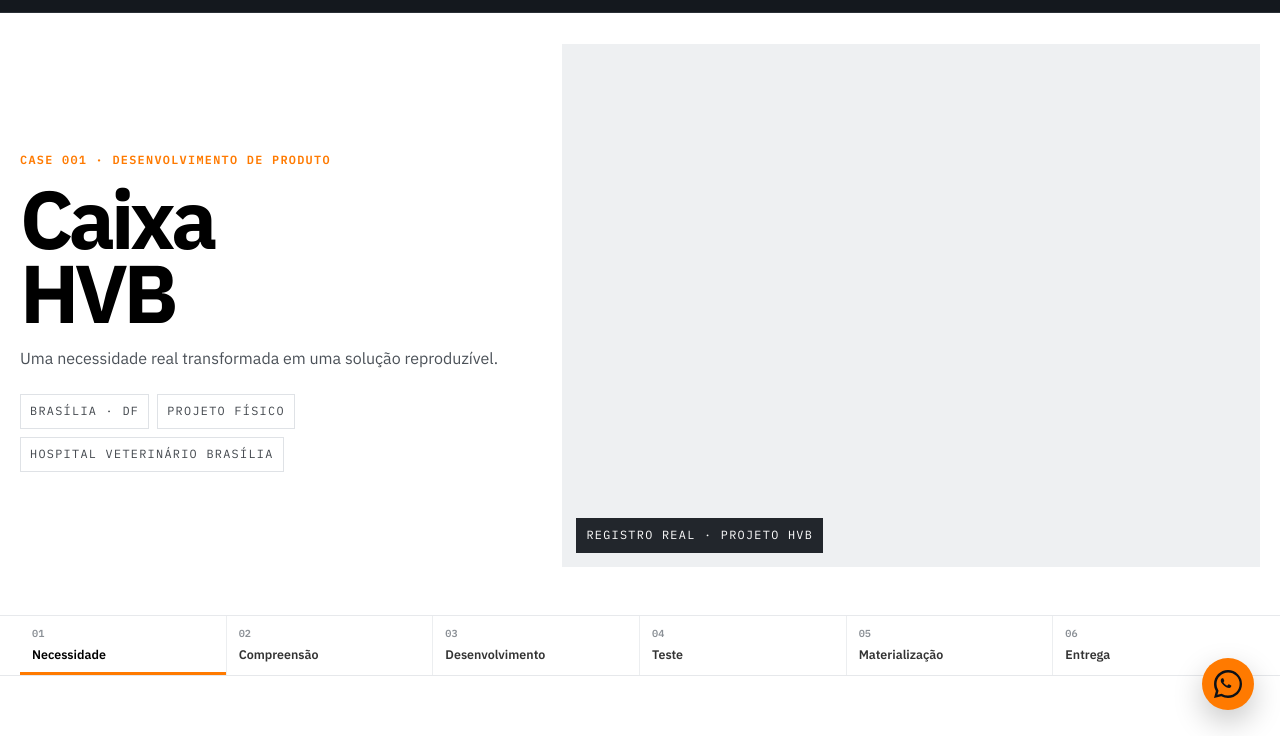
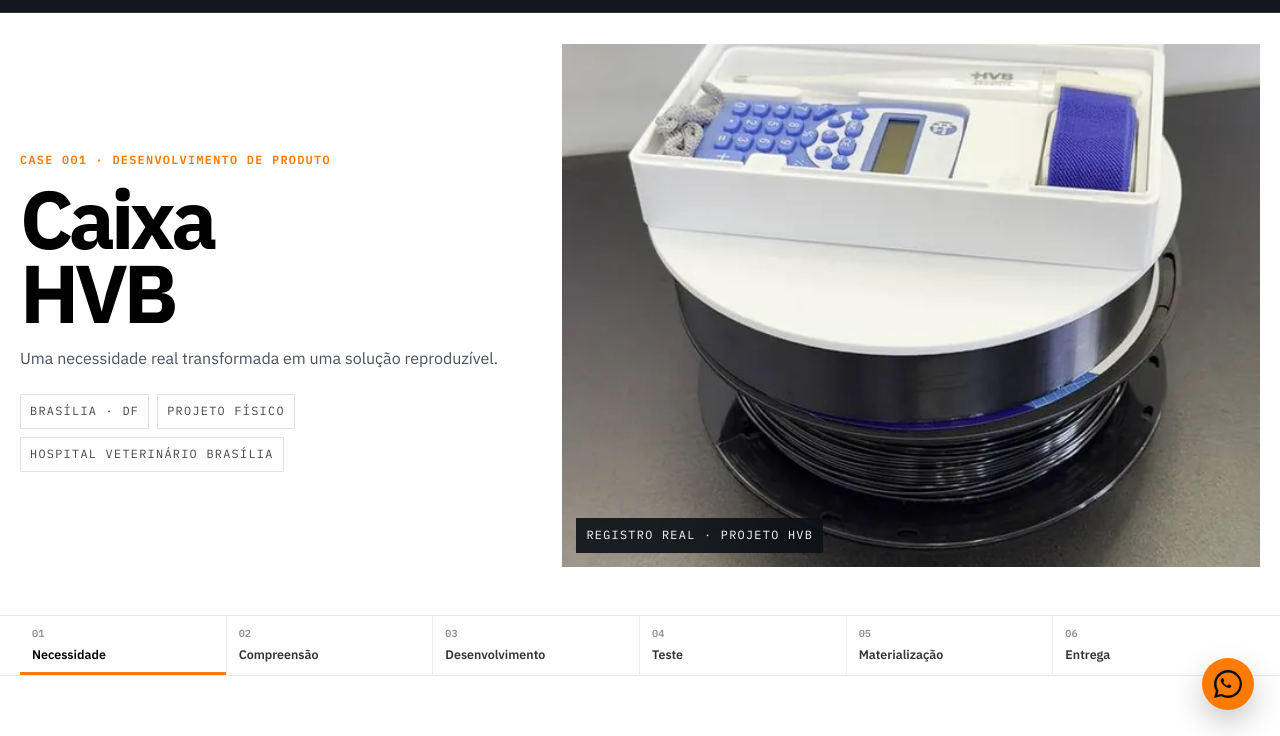
Before and after one commit to BeskelBR/beskel-site, a plain HTML site: page pages/case-hvb.html in a window 1280 px wide. Shown: the part 64-800 px from the top of the page. Drawn offline with Linux system fonts and the light colour scheme.

Commit message:
Corrige definitivamente as imagens WebP do Case HVB
Publica quatro WebP íntegros e validados, atualiza as referências do Case HVB e remove os assets corrompidos/obsoletos.

```diff
--- a/pages/case-hvb.html
+++ b/pages/case-hvb.html
@@ -29,21 +29,21 @@
 <a class="skip-link" href="#conteudo">Pular para o conteúdo</a>
 <header class="site-header"><div class="container nav-wrap"><a class="brand" href="/" aria-label="BESKEL — início"><img src="/assets/img/beskel-symbol-master-dark.svg" alt="" width="493" height="552"><span>BESKEL</span></a><button class="menu-toggle" type="button" aria-controls="menu-principal" aria-expanded="false" aria-label="Abrir menu">☰</button><nav class="main-nav" id="menu-principal" aria-label="Navegação principal"><a href="/sobre/">Sobre</a><a href="/servicos/">Soluções</a><a class="active" aria-current="page" href="/portfolio/">Projetos</a><a href="/contato/">Contato</a><a class="btn btn-small" href="/contato/#orcamento">Falar sobre uma necessidade</a></nav></div></header>
 <main id="conteudo" tabindex="-1">
-<section class="case-hero"><div class="case-shell case-hero-grid"><div><p class="case-eyebrow">CASE 001 · DESENVOLVIMENTO DE PRODUTO</p><h1>Caixa<br>HVB</h1><p class="case-lead">Uma necessidade real transformada em uma solução reproduzível.</p><div class="case-meta case-mono"><span>Brasília · DF</span><span>Projeto físico</span><span>Hospital Veterinário Brasília</span></div></div><figure class="case-hero-media"><img src="/assets/cases/hvb/producao-hvb.webp" alt="Caixas do projeto HVB em etapa final de montagem na oficina BESKEL"><figcaption class="case-stamp case-mono">Registro real · projeto HVB</figcaption></figure></div></section>
+<section class="case-hero"><div class="case-shell case-hero-grid"><div><p class="case-eyebrow">CASE 001 · DESENVOLVIMENTO DE PRODUTO</p><h1>Caixa<br>HVB</h1><p class="case-lead">Uma necessidade real transformada em uma solução reproduzível.</p><div class="case-meta case-mono"><span>Brasília · DF</span><span>Projeto físico</span><span>Hospital Veterinário Brasília</span></div></div><figure class="case-hero-media"><img src="/assets/cases/hvb/hero-hvb.webp" alt="Caixa HVB aberta com os equipamentos organizados"><figcaption class="case-stamp case-mono">Registro real · projeto HVB</figcaption></figure></div></section>
 
 <div class="case-index-wrap"><nav class="case-shell case-index" aria-label="Etapas do case"><a href="#necessidade" data-target="necessidade"><small>01</small>Necessidade</a><a href="#compreensao" data-target="compreensao"><small>02</small>Compreensão</a><a href="#desenvolvimento" data-target="desenvolvimento"><small>03</small>Desenvolvimento</a><a href="#teste" data-target="teste"><small>04</small>Teste</a><a href="#materializacao" data-target="materializacao"><small>05</small>Materialização</a><a href="#entrega" data-target="entrega"><small>06</small>Entrega</a></nav></div>
 
 <section class="case-block" id="necessidade"><div class="case-shell"><div class="case-head"><p class="case-kicker">01 · NECESSIDADE</p><div><h2 class="case-title">O problema vem antes da ferramenta.</h2></div></div><div class="need-grid"><div class="need-objects" aria-label="Equipamentos que orientaram a organização interna"><div><span><b>01</b>CALCULADORA</span></div><div><span><b>02</b>TERMÔMETRO</span></div><div><span><b>03</b>GARROTE</span></div></div><div class="case-text-card"><h3>Organizar sem criar atrito na rotina.</h3><p>A rotina clínica exigia manter calculadora, termômetro e garrote organizados, protegidos, acessíveis e fáceis de higienizar. A resposta não poderia começar pela fabricação: primeiro era preciso entender o uso.</p></div></div></div></section>
 
-<section class="case-block soft" id="compreensao"><div class="case-shell"><div class="case-head"><p class="case-kicker">02 · COMPREENSÃO</p><div><h2 class="case-title">O uso virou arquitetura.</h2><p class="case-copy">Posição, retirada, estabilidade e limpeza passaram a orientar a geometria. A solução evoluiu para uma base universal com insert removível.</p></div></div><div class="architecture"><figure class="insert-visual"><img src="/assets/cases/hvb/compreensao-insert.svg" alt="Visão técnica do insert da Caixa HVB, com cavidades para termômetro, calculadora e garrote e círculo de retirada"><figcaption>Visão técnica baseada na geometria do insert final.</figcaption></figure><div class="architecture-notes"><div class="note"><strong>Base universal</strong><span>Sem divisórias permanentes, preservando adaptação e manutenção.</span></div><div class="note"><strong>Insert removível</strong><span>A organização interna pode evoluir sem exigir uma nova carcaça.</span></div><div class="note"><strong>Ergonomia</strong><span>Alturas, apoios e pegas foram definidos a partir do manuseio real.</span></div></div></div></div></section>
+<section class="case-block soft" id="compreensao"><div class="case-shell"><div class="case-head"><p class="case-kicker">02 · COMPREENSÃO</p><div><h2 class="case-title">O uso virou arquitetura.</h2><p class="case-copy">Posição, retirada, estabilidade e limpeza passaram a orientar a geometria. A solução evoluiu para uma base universal com insert removível.</p></div></div><div class="architecture"><figure class="insert-visual"><img src="/assets/cases/hvb/compreensao-insert.webp" alt="Modelo CAD real do insert da Caixa HVB com as cavidades para termômetro, calculadora e garrote"><figcaption>Visão técnica baseada na geometria do insert final.</figcaption></figure><div class="architecture-notes"><div class="note"><strong>Base universal</strong><span>Sem divisórias permanentes, preservando adaptação e manutenção.</span></div><div class="note"><strong>Insert removível</strong><span>A organização interna pode evoluir sem exigir uma nova carcaça.</span></div><div class="note"><strong>Ergonomia</strong><span>Alturas, apoios e pegas foram definidos a partir do manuseio real.</span></div></div></div></div></section>
 
 <section class="case-block dark" id="desenvolvimento"><div class="case-shell"><div class="case-head"><p class="case-kicker">03 · DESENVOLVIMENTO</p><div><h2 class="case-title">Não era uma peça.<br>Era um sistema.</h2><p class="case-copy">Fechamento magnético, dobradiça, insert, pega e interfaces precisavam funcionar em conjunto. Cada componente foi desenvolvido em relação aos demais.</p></div></div><div class="dev-grid"><div class="dev-panel"><h3>Fechamento e organização</h3><dl class="spec-list"><div><dt>Ímãs</dt><dd>N35 · Ø8 × 2 mm</dd></div><div><dt>Alojamento validado</dt><dd>Ø8,2 mm</dd></div><div><dt>Retenção</dt><dd>Retentor PETG</dd></div><div><dt>Insert</dt><dd>Removível</dd></div></dl></div><div class="dev-panel"><h3>Dobradiça</h3><dl class="spec-list"><div><dt>Abertura</dt><dd>0–105°</dd></div><div><dt>Pino</dt><dd>TIG inox Ø2,0 mm</dd></div><div><dt>Configuração final</dt><dd>Ø2,1 mm</dd></div><div><dt>Critério</dt><dd>Sem jogo</dd></div></dl></div></div></div></section>
 
 <section class="case-block" id="teste"><div class="case-shell"><div class="case-head"><p class="case-kicker">04 · EXPERIMENTAÇÃO</p><div><h2 class="case-title">Validar uma parte não significa validar o sistema.</h2><p class="case-copy">O cupom respondeu uma pergunta local. A montagem completa revelou outra variável — e exigiu uma nova decisão.</p></div></div><div class="test-flow"><div class="test-card"><span class="case-mono">Cupom da dobradiça</span><div class="big">R2,2</div><strong>Descartado</strong></div><div class="test-arrow">→</div><div class="test-card good"><span class="case-mono">Cupom da dobradiça</span><div class="big">R2,3</div><strong>Validado no cupom</strong></div></div><div class="system-validation"><p class="case-kicker">VALIDAÇÃO DO CONJUNTO COMPLETO</p><div class="validation-grid"><div class="validation-state"><span class="case-mono">Montagem real</span><strong>TIG Ø2,0 mm → jogo detectado</strong></div><div class="test-arrow">→</div><div class="validation-state final"><span class="case-mono">Ajuste final</span><strong>Dobradiça Ø2,1 mm + TIG Ø2,0 mm</strong><p>Sem jogo e com movimento preservado.</p></div></div></div></div></section>
 
-<section class="case-block soft" id="materializacao"><div class="case-shell"><div class="case-head"><p class="case-kicker">05 · MATERIALIZAÇÃO</p><div><h2 class="case-title">A solução precisava ser repetível.</h2></div></div><div class="material-grid"><figure><img src="/assets/cases/hvb/producao-hvb.webp" alt="Caixas HVB em etapa de produção e montagem na oficina BESKEL"></figure><div class="material-copy"><h3>Do protótipo para o lote.</h3><p>Validar uma unidade era apenas parte do problema. O projeto também precisava ser reproduzível, montável e verificável em série, mantendo o comportamento aprovado.</p></div></div></div></section>
+<section class="case-block soft" id="materializacao"><div class="case-shell"><div class="case-head"><p class="case-kicker">05 · MATERIALIZAÇÃO</p><div><h2 class="case-title">A solução precisava ser repetível.</h2></div></div><div class="material-grid"><figure><img src="/assets/cases/hvb/materializacao-hvb.webp" alt="Lote de caixas HVB durante a produção na oficina BESKEL"></figure><div class="material-copy"><h3>Do protótipo para o lote.</h3><p>Validar uma unidade era apenas parte do problema. O projeto também precisava ser reproduzível, montável e verificável em série, mantendo o comportamento aprovado.</p></div></div></div></section>
 
-<section class="case-block dark"><div class="case-shell"><div class="result-stage"><div><p class="case-kicker">RESULTADO</p><p class="result-quote">O resultado concentra decisões que já não precisam aparecer para <em>funcionar.</em></p></div><figure><img src="/assets/cases/hvb/producao-hvb.webp" alt="Conjunto de caixas HVB na etapa final do projeto"></figure></div></div></section>
+<section class="case-block dark"><div class="case-shell"><div class="result-stage"><div><p class="case-kicker">RESULTADO</p><p class="result-quote">O resultado concentra decisões que já não precisam aparecer para <em>funcionar.</em></p></div><figure><img src="/assets/cases/hvb/resultado-hvb.webp" alt="Caixa HVB final aberta mostrando os equipamentos organizados"></figure></div></div></section>
 
 <section class="case-block" id="entrega"><div class="case-shell"><div class="case-head"><p class="case-kicker">06 · ENTREGA</p><div><h2 class="case-title">O cuidado continua depois da última impressão.</h2><p class="case-copy">A entrega preservou a mesma lógica do desenvolvimento: função, organização, verificação e apresentação coerente com o uso.</p></div></div><div class="delivery-grid"><article class="delivery-step"><span>01</span><h3>Preparar</h3><p>Conferência das peças, interfaces, componentes e acabamento.</p></article><article class="delivery-step"><span>02</span><h3>Organizar</h3><p>Montagem, acomodação dos equipamentos e preparação do conjunto.</p></article><article class="delivery-step"><span>03</span><h3>Entregar</h3><p>A solução chega como um conjunto utilizável — não como peças avulsas.</p></article></div><div class="protocol"><div>COMPREENSÃO</div><div>DESENVOLVIMENTO</div><div>EXPERIMENTAÇÃO</div><div>INTEGRAÇÃO</div><div>EXECUÇÃO</div><div>APRENDIZADO</div></div></div></section>
 
```
Also changed, not shown: assets/cases/hvb/compreensao-insert.svg (deleted), assets/cases/hvb/compreensao-insert.webp (added), assets/cases/hvb/hero-hvb.webp (added), assets/cases/hvb/materializacao-hvb.webp (added), assets/cases/hvb/producao-hvb.webp (deleted), assets/cases/hvb/resultado-hvb.webp (added).
